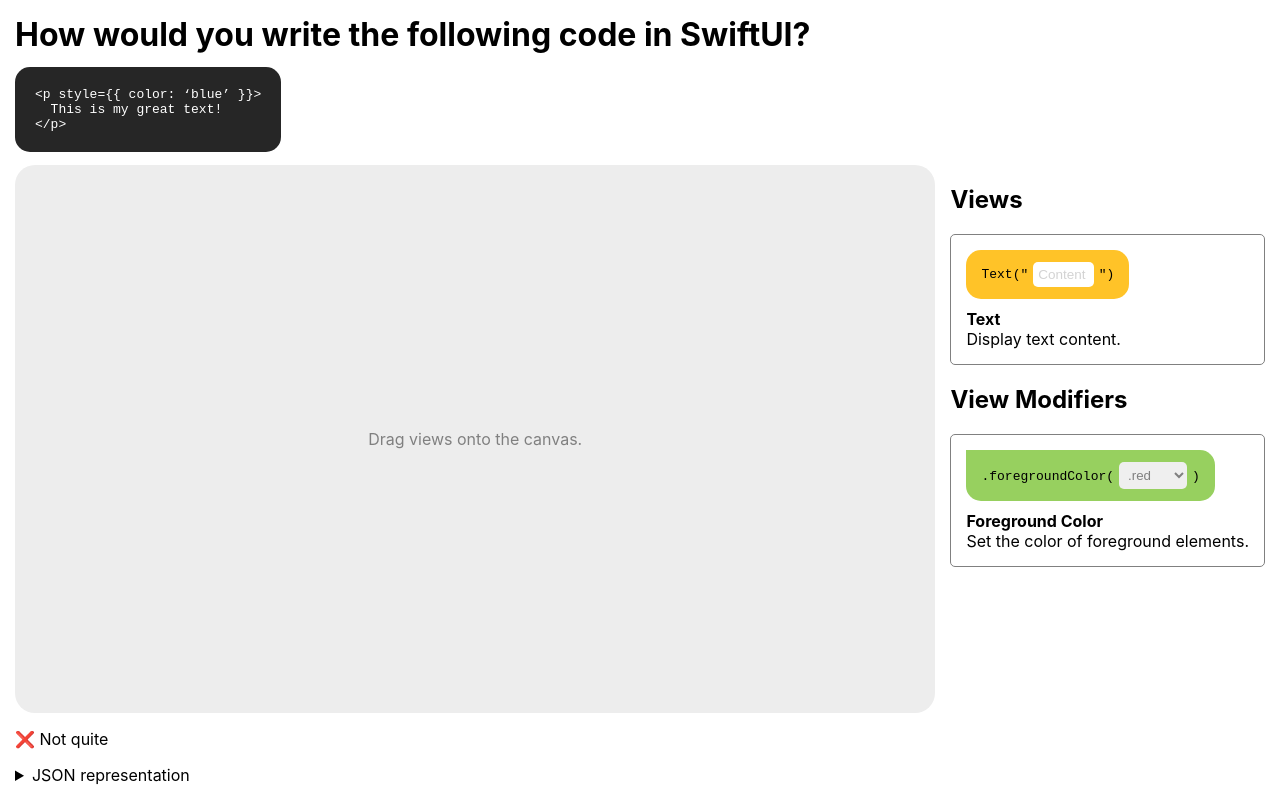
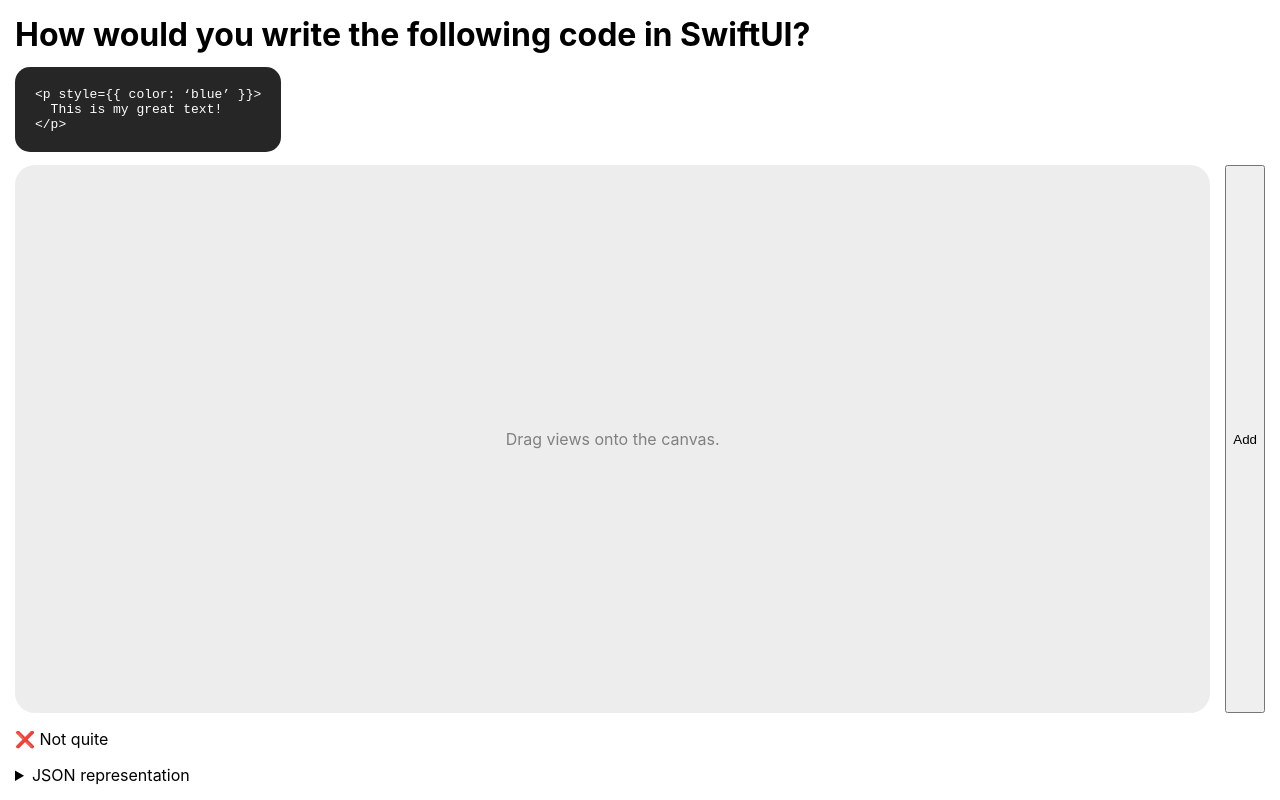
Before and after one commit to joshpensky/swiftui-for-react-devs-playground, a Next.js app: page / in a window 1280 px wide. Built offline with nearby package versions, Linux system fonts and the light colour scheme.

Commit message:
use modal for add menu

```diff
--- a/components/ForegroundColorViewModifier/index.tsx
+++ b/components/ForegroundColorViewModifier/index.tsx
@@ -1,4 +1,4 @@
-import { PropsWithChildren } from "react";
+import { PropsWithChildren, useEffect } from "react";
 import cx from "classnames";
 import { useDrag } from "react-dnd";
 import styles from "./styles.module.scss";
@@ -8,15 +8,17 @@ export type Color = "red" | "green" | "blue";
 export function ForegroundColorViewModifier({
   value,
   onChange,
+  onDrag,
   onRemove,
   preview,
 }: PropsWithChildren<{
   preview?: boolean;
   value: Color;
   onChange?(value: Color): void;
+  onDrag?(): void;
   onRemove?(): void;
 }>) {
-  const [collected, drag] = useDrag(() => ({
+  const [{ isDragging }, drag] = useDrag(() => ({
     type: "view-modifier",
     item: {
       type: "foregroundColor",
@@ -32,17 +34,19 @@ export function ForegroundColorViewModifier({
     }),
   }));
 
+  useEffect(() => {
+    if (isDragging) {
+      onDrag?.();
+    }
+  }, [isDragging]);
+
   return (
     <div
       ref={drag}
       className={cx(styles["container"], preview && styles["preview"])}
       style={{
-        opacity: collected.isDragging ? 0.5 : 1,
-        cursor: preview
-          ? collected.isDragging
-            ? "grabbing"
-            : "grab"
-          : "default",
+        opacity: isDragging ? 0.5 : 1,
+        cursor: preview ? (isDragging ? "grabbing" : "grab") : "default",
       }}
     >
       <pre>.foregroundColor(</pre>
--- a/components/TextView/index.tsx
+++ b/components/TextView/index.tsx
@@ -6,6 +6,7 @@ import styles from "./styles.module.scss";
 export function TextView({
   children,
   onChange,
+  onDrag,
   onModifier,
   onRemove,
   value,
@@ -13,6 +14,7 @@ export function TextView({
 }: PropsWithChildren<{
   preview?: boolean;
   onChange?(value: string): void;
+  onDrag?(): void;
   onModifier?(modifier: ViewModifierModel): void;
   onRemove?(): void;
   value: string;
@@ -35,6 +37,12 @@ export function TextView({
       isDragging: monitor.isDragging(),
     }),
   }));
+
+  useEffect(() => {
+    if (isDragging) {
+      onDrag?.();
+    }
+  }, [isDragging]);
 
   const [{ isOver }, drop] = useDrop(() => ({
     accept: "view-modifier",
--- a/components/TextView/styles.module.scss
+++ b/components/TextView/styles.module.scss
@@ -2,7 +2,7 @@
   display: flex;
   flex-direction: column;
   align-items: flex-start;
-  gap: 1px;
+  gap: 3px;
 
   > *:not(:first-child) {
     margin-left: 30px;
--- a/package.json
+++ b/package.json
@@ -9,6 +9,7 @@
     "lint": "next lint"
   },
   "dependencies": {
+    "@radix-ui/react-dialog": "^1.0.0",
     "classnames": "^2.3.1",
     "lodash.isequal": "^4.5.0",
     "next": "12.2.2",
--- a/pages/index.tsx
+++ b/pages/index.tsx
@@ -1,12 +1,13 @@
 import type { NextPage } from "next";
 import { useMemo, useState } from "react";
-import { useDrop } from "react-dnd";
+import { useDragDropManager, useDrop } from "react-dnd";
 import isEqual from "lodash.isequal";
 import {
   Color,
   ForegroundColorViewModifier,
 } from "../components/ForegroundColorViewModifier";
 import { TextView } from "../components/TextView";
+import * as Dialog from "@radix-ui/react-dialog";
 import styles from "./styles/index.module.scss";
 
 interface ForegroundColorViewModifierModel {
@@ -57,6 +58,8 @@ const Home: NextPage = () => {
       },
     ]);
   }, [views]);
+
+  const [open, setOpen] = useState(false);
 
   return (
     <div className={styles["page"]}>
@@ -173,11 +176,17 @@ const Home: NextPage = () => {
           </div>
         </div>
 
+        <Dialog.Root open={open} onOpenChange={setOpen}>
+          <Dialog.Trigger>Add</Dialog.Trigger>
+
+          <Dialog.Portal>
+            {/* <Dialog.Overlay /> */}
+            <Dialog.Content className={styles["modal"]}>
               <div className={styles["toolbox"]}>
                 <h2>Views</h2>
                 <ul>
                   <li>
-              <TextView preview value="" />
+                    <TextView preview value="" onDrag={() => setOpen(false)} />
                     <p>
                       <strong>Text</strong>
                     </p>
@@ -188,7 +197,11 @@ const Home: NextPage = () => {
                 <h2>View Modifiers</h2>
                 <ul>
                   <li>
-              <ForegroundColorViewModifier preview value="red" />
+                    <ForegroundColorViewModifier
+                      preview
+                      value="red"
+                      onDrag={() => setOpen(false)}
+                    />
                     <p>
                       <strong>Foreground Color</strong>
                     </p>
@@ -196,6 +209,9 @@ const Home: NextPage = () => {
                   </li>
                 </ul>
               </div>
+            </Dialog.Content>
+          </Dialog.Portal>
+        </Dialog.Root>
       </div>
 
       <p>{matched ? "✅ Success!" : "❌ Not quite"}</p>
--- a/pages/styles/index.module.scss
+++ b/pages/styles/index.module.scss
@@ -46,7 +46,15 @@
   display: flex;
   align-items: flex-start;
   flex-direction: column;
-  gap: 10px;
+  gap: 3px;
+}
+
+.modal {
+  position: fixed;
+  bottom: 0;
+  left: 0;
+  right: 0;
+  background-color: white;
 }
 
 .toolbox {
```
Also changed, not shown: 1 other file (tests, documents, lock files or other folders). Lines whose indentation alone changed are shown as unchanged.
